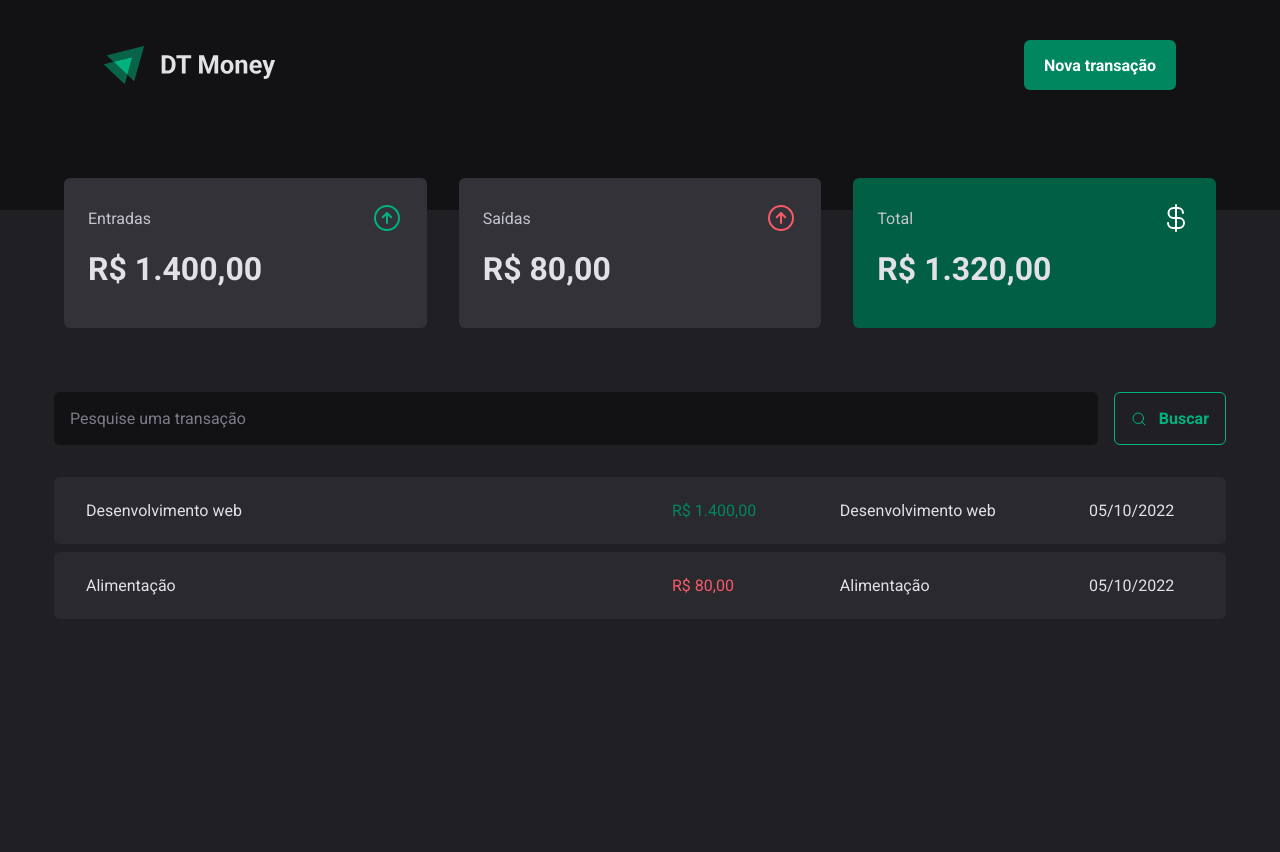
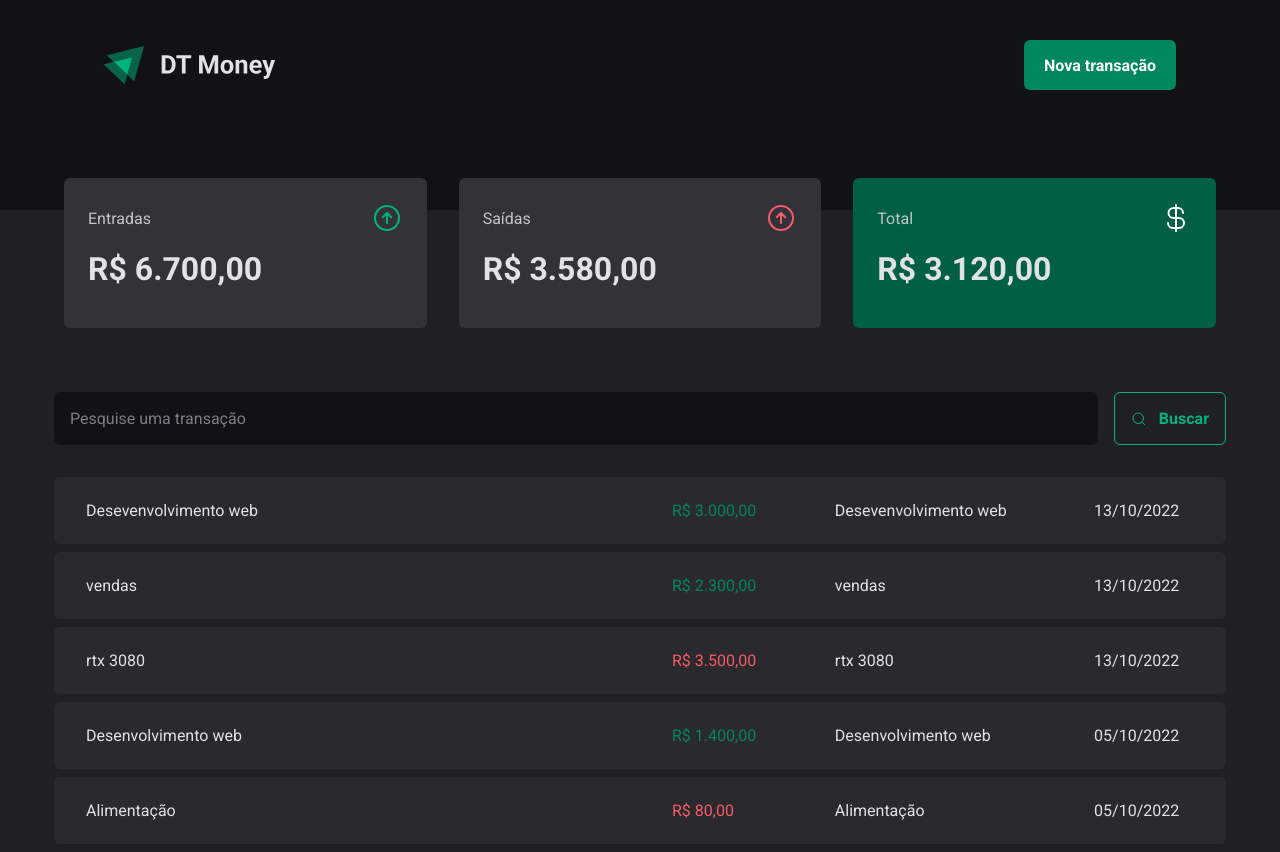
Before and after one commit to Bruno-mateus/dt-money, a React (Vite) app: page / in a window 1280 px wide. Before the commit the page ends 800 px from the top, so only its background shows below. Built offline with nearby package versions, Linux system fonts and the light colour scheme; data requests are answered from the project's data file.

Commit message:
Criando nova transação

```diff
--- a/server.json
+++ b/server.json
@@ -1,20 +1,44 @@
 {
-    "transactions":[
-        {
-            "id":1,
-            "description":"Desenvolvimento web",
-            "type":"income",
-            "category":"Venda",
-            "price":1400,
-            "createdAt":"2022-10-05T07:29:08.805Z"
-        },
-        {
-            "id":2,
-            "description":"Alimentação",
-            "type":"outcome",
-            "category":"Compra",
-            "price":80.00,
-            "createdAt":"2022-10-05T07:29:08.805Z"
-        }
-    ]
+  "transactions": [
+    {
+      "id": 1,
+      "description": "Desenvolvimento web",
+      "type": "income",
+      "category": "Venda",
+      "price": 1400,
+      "createdAt": "2022-10-05T07:29:08.805Z"
+    },
+    {
+      "id": 2,
+      "description": "Alimentação",
+      "type": "outcome",
+      "category": "Compra",
+      "price": 80,
+      "createdAt": "2022-10-05T07:29:08.805Z"
+    },
+    {
+      "category": "manutenção",
+      "description": "rtx 3080",
+      "price": 3500,
+      "type": "outcome",
+      "createdAt": "2022-10-13T06:14:15.484Z",
+      "id": 3
+    },
+    {
+      "category": "trampo",
+      "description": "vendas",
+      "price": 2300,
+      "type": "income",
+      "createdAt": "2022-10-13T06:16:43.875Z",
+      "id": 4
+    },
+    {
+      "category": "trampo",
+      "description": "Desevenvolvimento web",
+      "price": 3000,
+      "type": "income",
+      "createdAt": "2022-10-13T06:18:45.405Z",
+      "id": 5
+    }
+  ]
 }
--- a/src/components/NewTransactionModal/index.tsx
+++ b/src/components/NewTransactionModal/index.tsx
@@ -4,6 +4,9 @@ import { CloseButton, Content, Overlay, TransactionType, TransactionTypeButton }
 import * as z from 'zod';
 import { Controller, useForm } from "react-hook-form";
 import { zodResolver } from '@hookform/resolvers/zod';
+
+import { useContext } from 'react';
+import { TransactionContext } from '../../contexts/TransactionsContext';
 
 const newTransactionsFormSchema = z.object({
     description:z.string(),
@@ -15,25 +18,39 @@ const newTransactionsFormSchema = z.object({
 
 
 export function NewTransactionModal(){
+    const {createTransaction} = useContext(TransactionContext)
 
-    type searchFormInputs = z.infer<typeof newTransactionsFormSchema>
+    type NewTransactionFormInput = z.infer<typeof newTransactionsFormSchema>
+
+
 
     const {
         control,
         register,
         handleSubmit,
-        formState:{isSubmitting}
-    }= useForm<searchFormInputs>({
+        formState:{isSubmitting},
+        reset
+    }= useForm<NewTransactionFormInput>({
         resolver:zodResolver(newTransactionsFormSchema),
         defaultValues:{
             type:'income',
         }
     })
 
-async function handleNewTransactionSubmit(data:searchFormInputs){
-    await new Promise(resolve=>setTimeout(resolve, 2000))
-    console.log(data)
-}
+
+
+    async function handleCreateTransaction(data:NewTransactionFormInput){
+
+        const {category,description,price,type} = data
+
+        await createTransaction({
+            category,
+            description,
+            price,
+            type
+        })
+        reset()
+      }
 
     return(
     <Dialog.Portal>
@@ -44,7 +61,7 @@ async function handleNewTransactionSubmit(data:searchFormInputs){
                 <X size={24}/>
             </CloseButton>
             <Dialog.Title>Nova transação</Dialog.Title>
-            <form onSubmit={handleSubmit(handleNewTransactionSubmit)}>
+            <form onSubmit={handleSubmit(handleCreateTransaction)}>
                 <input
                  type="text"
                  {...register('description')}
--- a/src/components/SearchForm/index.tsx
+++ b/src/components/SearchForm/index.tsx
@@ -18,6 +18,7 @@ export function SearchForm(){
         resolver:zodResolver(searchFormSchema)
     })
     const {fetchTransactions} = useContext(TransactionContext)
+
     async function handleSearchForm(data:searchFormInputs){
 
         await fetchTransactions(data.query)
--- a/src/contexts/TransactionsContext.tsx
+++ b/src/contexts/TransactionsContext.tsx
@@ -10,16 +10,30 @@ interface Transaction{
     createdAt:string
 }
 
+interface CreateTransactionInput{
+    description:string
+    type:"income"|"outcome"
+    category:string
+    price:number
+}
+
 interface TransactionContextType{
     transactions:Transaction[]
-    fetchTransactions:(query?:string)=>void
+    fetchTransactions:(query?:string)=>Promise<void>
+    createTransaction:(data:CreateTransactionInput)=>Promise<void>
 }
 
 interface TransactionsContextProvider{
     children:ReactNode
 }
 
+
+
+
+
 export const TransactionContext = createContext({} as TransactionContextType)
+
+
 
 export function TransactionsProvider({children}:TransactionsContextProvider){
 
@@ -29,6 +43,8 @@ export function TransactionsProvider({children}:TransactionsContextProvider){
 
         const response = await api.get('transactions',{
             params:{
+                    _sort:'createdAt',
+                    _order:'desc',
                     q:query,
             }
         })
@@ -38,12 +54,26 @@ export function TransactionsProvider({children}:TransactionsContextProvider){
         setTransactions(data)
       }
 
+async function createTransaction(data:CreateTransactionInput){
+    const {category,description,price,type} = data
+
+    const response = await api.post('transactions',{
+        category,
+        description,
+        price,
+        type,
+        createdAt:new Date(),
+    })
+
+    setTransactions(state=>[response.data,...state])
+}
+
       useEffect(() => {
         fetchTransactions()
       }, []);
 
     return (
-        <TransactionContext.Provider value={{transactions,fetchTransactions}}>
+        <TransactionContext.Provider value={{transactions,fetchTransactions,createTransaction}}>
             {children}
         </TransactionContext.Provider>
     )
--- a/src/pages/Transactions/index.tsx
+++ b/src/pages/Transactions/index.tsx
@@ -11,7 +11,7 @@ export function Transactions(){
 
 
 const {transactions} = useContext(TransactionContext)
-console.log(transactions)
+
     return(
         <main>
             <Summary/>
```
